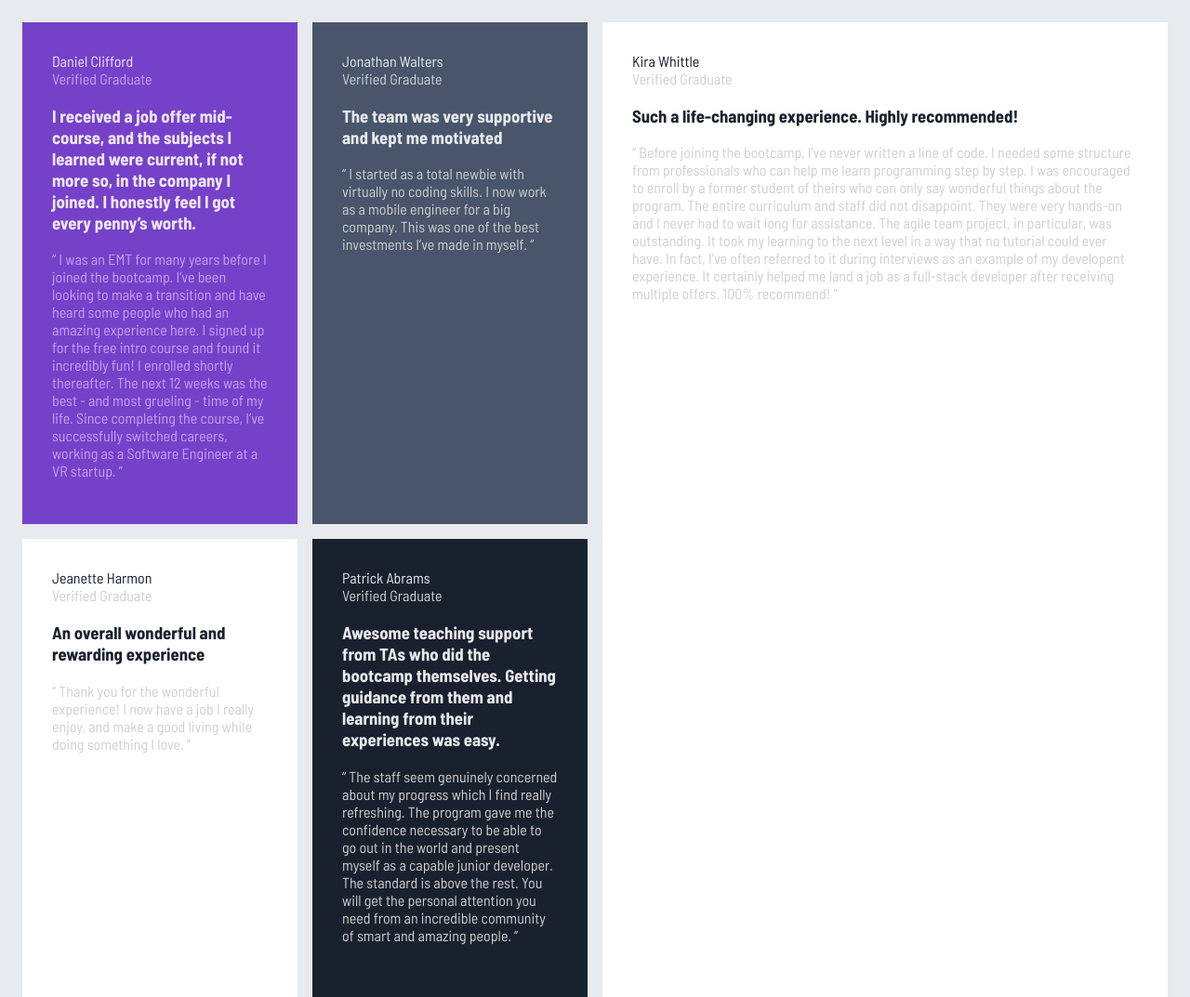
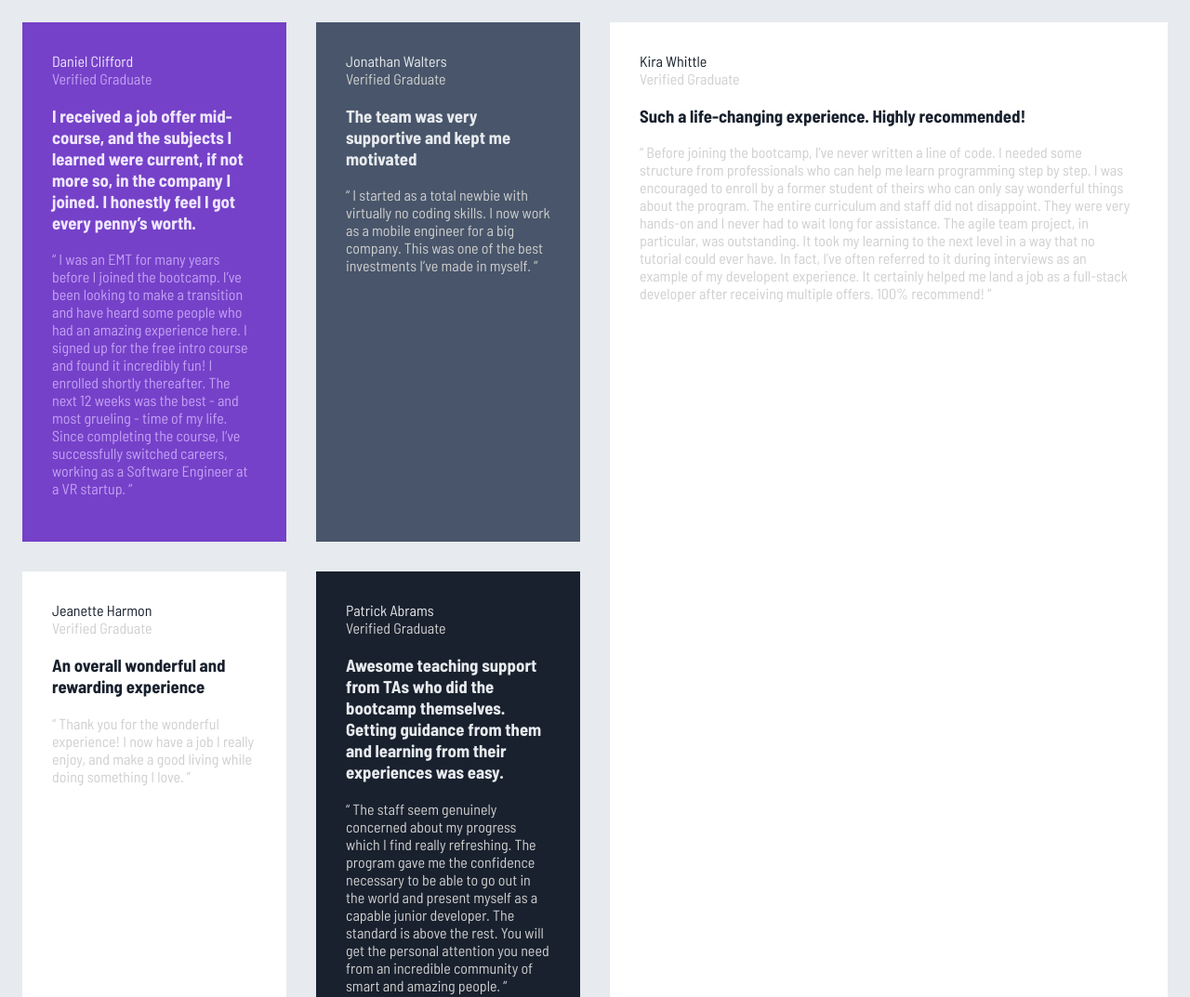
Before and after one commit to hastigholami/testimonials-grid-section, a plain HTML site: page index.html in a window 1280 px wide. Shown: the top 1073 px of the page at 93% size. Drawn offline with Linux system fonts and the light colour scheme.

Commit message:
updated gap in general.css

```diff
--- a/style/general.css
+++ b/style/general.css
@@ -4,24 +4,24 @@ body {
     padding: 1rem;
     display: grid;
     grid-template-columns: 1fr 1fr;
-    gap: 1rem;
+    gap: 2rem;
 }
 
 .grid {
     display: grid;
     grid-template-rows: 1fr 1fr;
-    gap: 1rem;
+    gap: 2rem;
 }
 
 .grid-1-2 {
     display: grid;
     grid-template-columns: 1fr 1fr;
-    gap: 1rem;
+    gap: 2rem;
 
 }
 
 .grid-3-4 {
     display: grid;
     grid-template-columns: 1fr 1fr;
-    gap: 1rem;
+    gap: 2rem;
 }
```
